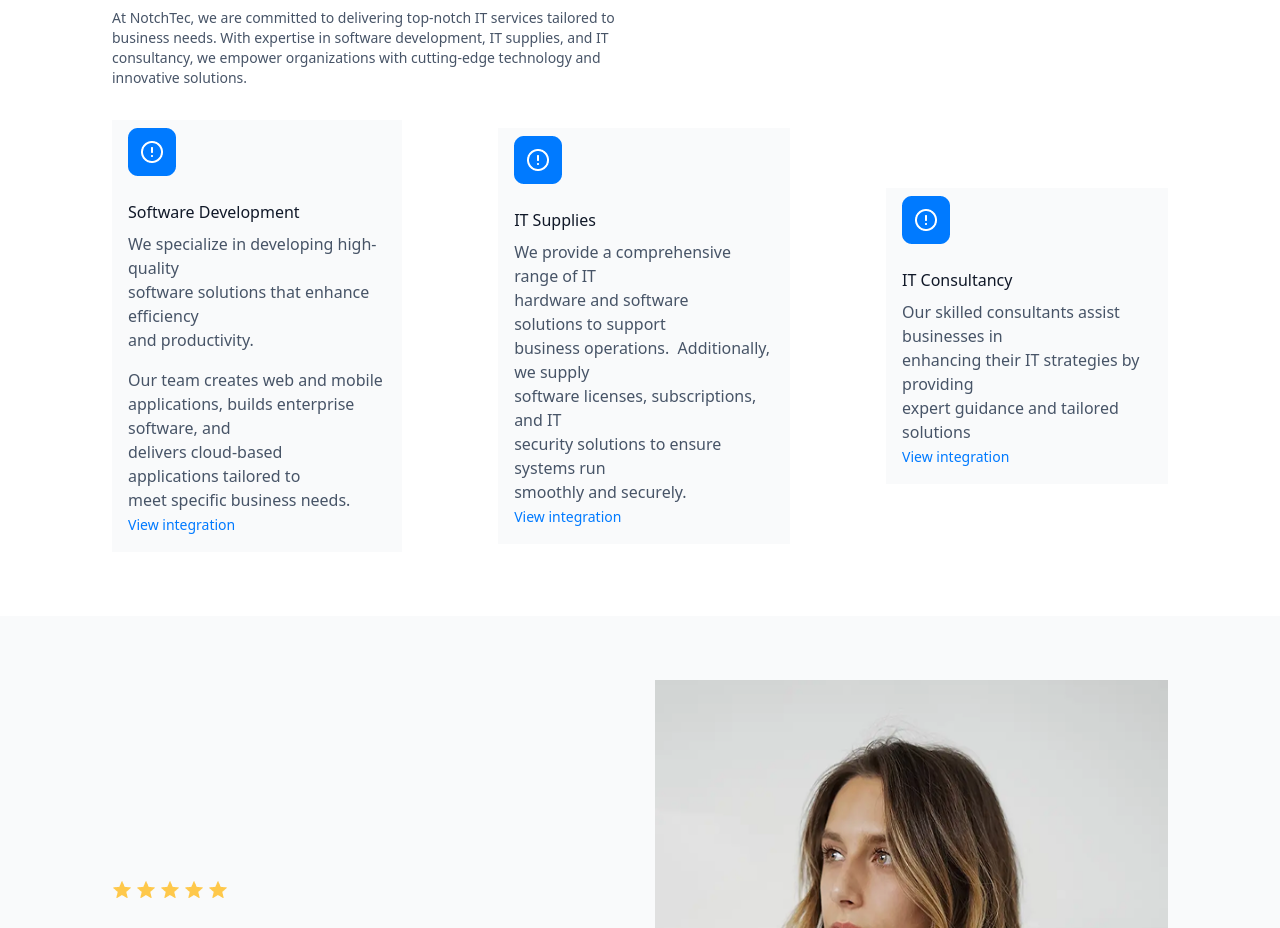
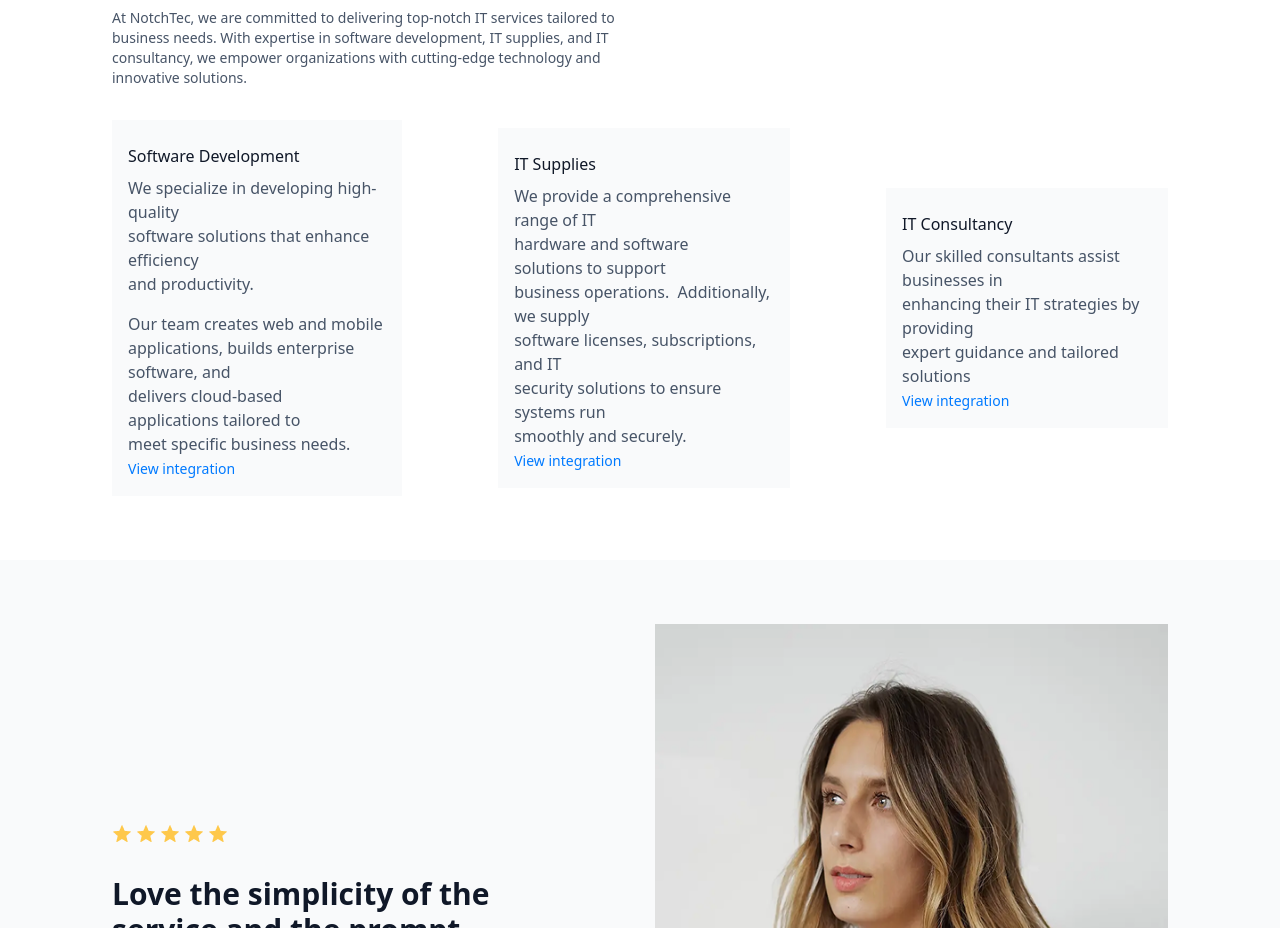
Before and after one commit to Ojeriakhi/NotchTec, a Nuxt app: page / in a window 1280 px wide. Shown: the part 860-1788 px from the top of the page. Built offline with nearby package versions, Linux system fonts and the light colour scheme.

Commit message:
i removed an image

```diff
--- a/pages/index.vue
+++ b/pages/index.vue
@@ -81,7 +81,7 @@
         <section class="flex mt-8 gap-24 items-center mb-4 jusitify-center align-center ">
             <div class="px-4 bg-[#F9FAFB] h-fit pb-4">
               <div class="mt-2">
-                <img src="../public/images/featuredicon.png" alt="">
+                <!-- <img src="../public/images/featuredicon.png" alt=""> -->
               </div>
 
               <h4 class="mt-6 text-[#101828]">Software Development</h4>
@@ -97,7 +97,7 @@
 
             <div class="px-4 bg-[#F9FAFB] h-fit pb-4">
               <div class="mt-2">
-                <img src="../public/images/featuredicon.png" alt="">
+                <!-- <img src="../public/images/featuredicon.png" alt=""> -->
               </div>
 
               <h4 class="mt-6 text-[#101828]">IT Supplies</h4>
@@ -110,7 +110,7 @@
 
             <div class="px-4 bg-[#F9FAFB] h-fit pb-4">
               <div class="mt-2">
-                <img src="../public/images/featuredicon.png" alt="">
+                <!-- <img src="../public/images/featuredicon.png" alt=""> -->
               </div>
 
               <h4 class="mt-6 text-[#101828]">IT Consultancy</h4>
```
